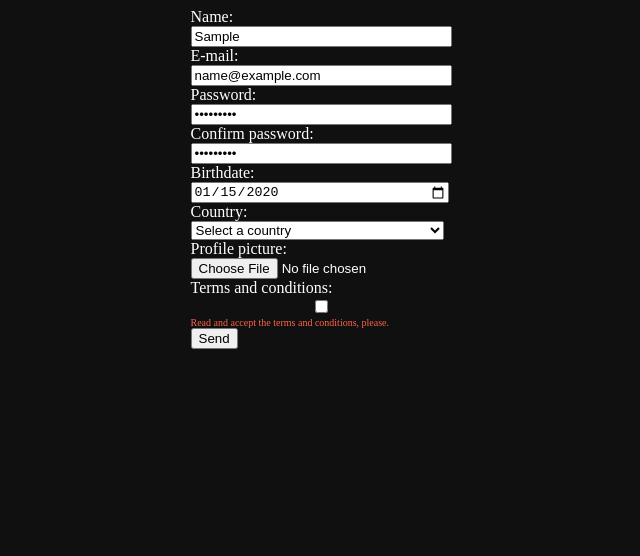
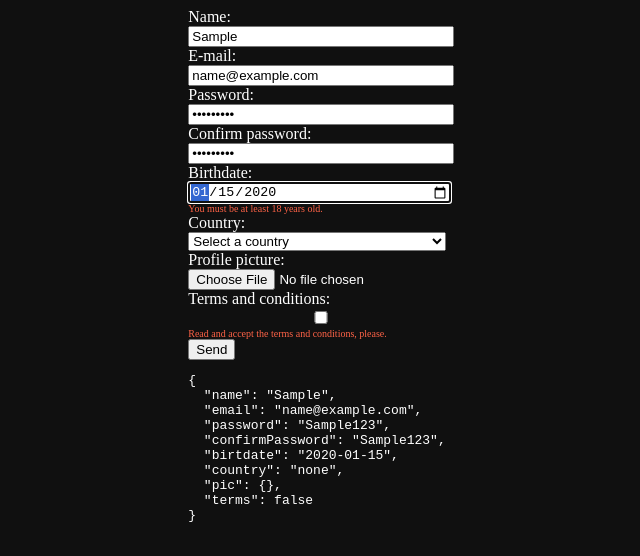
Before and after one commit to angylearns/femcoders_fullstack, a React (Vite) app in the folder 03-react/05-hookForm/: page / in a window 1280 px wide. Both pictures are taken after typing "Sample", "name@example.com", "Sample123", "Sample123", "2020-01-15" into the empty fields and a click on the button "Send". Shown: the top 556 px of the page, without its empty margins (323-963 px from the left). Built offline with nearby package versions, Linux system fonts and the light colour scheme.

Commit message:
Created passwords and birthdate validations, and added watch function to validate

```diff
--- a/03-react/05-hookForm/src/components/Form.jsx
+++ b/03-react/05-hookForm/src/components/Form.jsx
@@ -3,7 +3,7 @@ import { useForm } from 'react-hook-form'
 
 function Form() {
 
-    const { register, handleSubmit, formState: { errors } } = useForm();
+    const { register, handleSubmit, formState: { errors }, watch } = useForm();
     /*
     Some useForm() options:
     - register('nombreDelInput', {objetoDeOpciones} ): Registra e identifica cada elemento/input del formulario.
@@ -11,6 +11,8 @@ function Form() {
     - handleSubmit: Maneja el envío el formulario; por ejemplo, para que no se cargue solo o para que se pueda comprobar antes de enviarlo.
 
     - formState (es un objeto): El valor actual de cómo está el formulario. Registra todos los valores del formulario y si alguno falla, crea un objeto Error y ese Error identifica qué input es el que ha fallado.
+
+    - watch: Propiedad/función que al ejecutarse trae el estado actual del formulario. Eso nos sirve para validaciones y para condicionalmente mostrar, por ejemplo, otro input.
     */
 
     // Este console.log() nos va a dar el objeto errors con los errores de cada input (en caso de haberlos).
@@ -38,6 +40,7 @@ function Form() {
             />
 
             {/* Esta es una manera pesada de hacerlo.Aquí comprobamos si la propiedad name del objeto errors existe, porque si lo ponemos sin el signo de interrogación, da error, pues cuando no hay error, ni la propiedad name del objeto errors ni el objeto errors existen.
+
                 {
                 errors.name?.type === 'minLength' && <span>Name must be at least 2 characters.</span>
                 }
@@ -72,11 +75,14 @@ function Form() {
                 type="password"
                 id="password"
                 {...register('password', {
-                    required: true
+                    required: {
+                    value: true,
+                    message: 'Password is required, please.',
+                },
                 })}
             />
             {
-                errors.password && <span>Password is required, please.</span>
+                errors.password && <span>{errors.password.message}</span>
             }
 
             <label htmlFor="confirmPassword">Confirm password:</label>
@@ -84,11 +90,15 @@ function Form() {
                 type="password"
                 id="confirmPassword"
                 {...register('confirmPassword', {
-                    required: true
+                    required: {
+                        value: true,
+                        message: 'Confirm password is required, please.',
+                    },
+                    validate: (value) => value === watch('password') || 'The passwords do not match.',
                 })}
             />
             {
-                errors.confirmPassword && <span>Confirm password, please.</span>
+                errors.confirmPassword && <span>{errors.confirmPassword.message}</span>
             }
 
             <label htmlFor="birtdate">Birthdate:</label>
@@ -96,11 +106,31 @@ function Form() {
                 type="date"
                 id="birtdate"
                 {...register('birtdate', {
-                    required: true
+                    required: {
+                        value: true,
+                        message: 'Birthdate is required, please.',
+                    },
+                    validate: (value) => {
+                        const birthdate = new Date(value);
+                        const today = new Date();
+                        const age = today.getFullYear() - birthdate.getFullYear();
+
+                        /*
+                        Podemos usar el operador ternario...
+
+                            return age >= 18 ? true : 'You must be at least 18 years old.'
+
+                        ... o esto, que es más pro ↓:
+                        */
+
+                        return age >= 18 || 'You must be at least 18 years old.'
+
+
+                    }
                 })}
             />
             {
-                errors.birtdate && <span>Birthdate is required, please.</span>
+                errors.birtdate && <span>{errors.birtdate.message}</span>
             }
 
             <label htmlFor="country">Country:</label>
@@ -132,6 +162,11 @@ function Form() {
             }
 
             <button type='submit'>Send</button>
+
+            {/* Con esto vemos el valor del formulario cada vez que escribo algo en cada input gracias al watch() */}
+            <pre>
+                {JSON.stringify(watch(), null, 2)}
+            </pre>
         </form>
     )
 }
```
